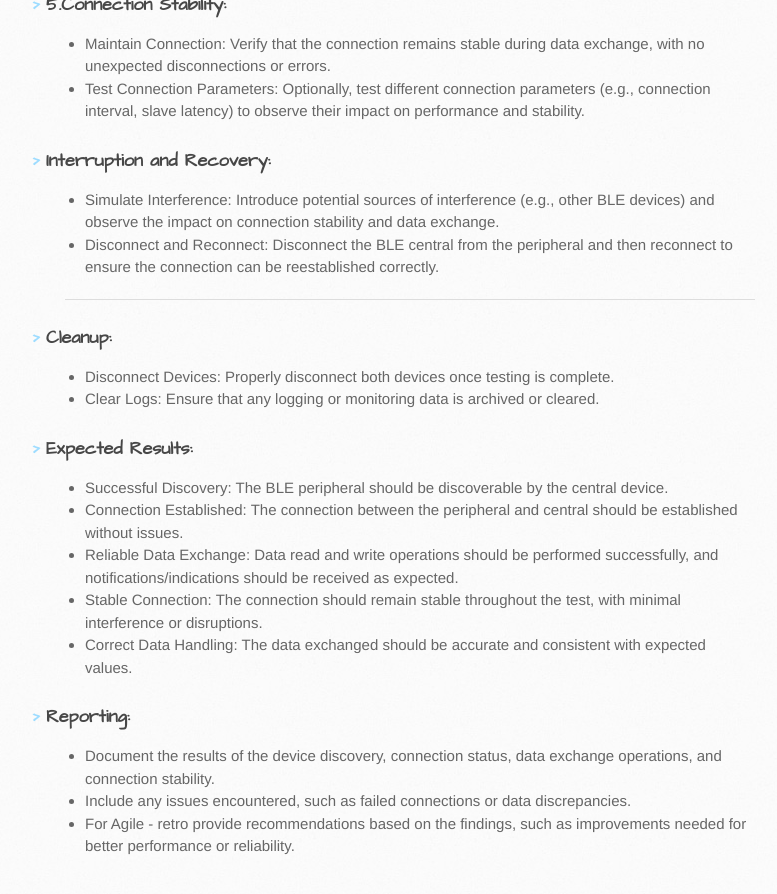
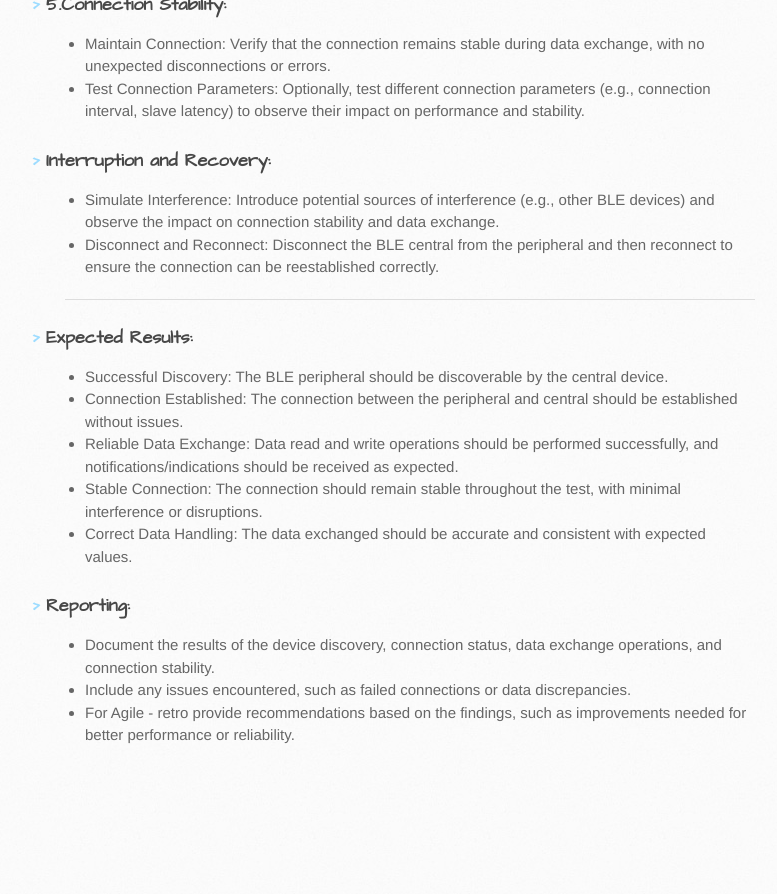
Before and after one commit to trumpfheller/trumpfheller.github.io, a Jekyll site: the page built from testing/bt_scenario_BLE.md, in a window 1280 px wide and 900 px high, scrolled down 1414 px. Shown: the top 894 px of the window, without its empty margins (95-872 px from the left). Built offline with Jekyll 4.4.1, drawn with Linux system fonts in a browser that asks for light colours; after the commit the page ends 2203 px from its top, so only the background shows below that.

Commit message:
Update bt_scenario_BLE.md

```diff
--- a/testing/bt_scenario_BLE.md
+++ b/testing/bt_scenario_BLE.md
@@ -52,11 +52,6 @@ Discover Characteristics: Locate the characteristics associated with the discove
 
 ---
 
-### Cleanup:
-
-* Disconnect Devices: Properly disconnect both devices once testing is complete.
-* Clear Logs: Ensure that any logging or monitoring data is archived or cleared.
-
 ### Expected Results:
 
 * Successful Discovery: The BLE peripheral should be discoverable by the central device.
```
